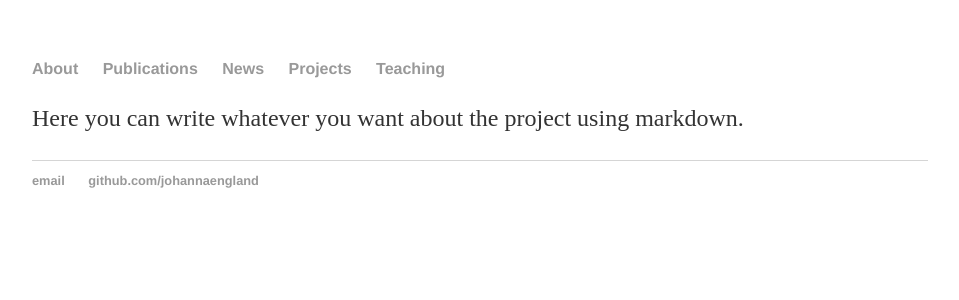
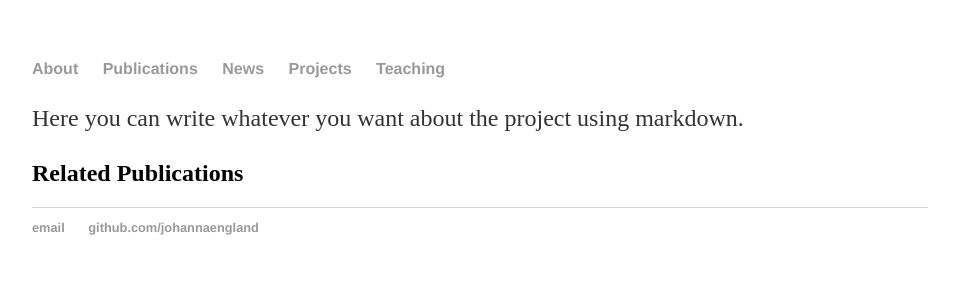
Before and after one commit to johannaengland/johannaengland.github.io, a Jekyll site: the page built from _projects/example-project.md, in a window 1280 px wide. Shown: the top 300 px of the page, without its empty margins (160-1119 px from the left). Built offline with Jekyll 4.4.1, drawn with Linux system fonts in a browser that asks for light colours.

Commit message:
Update projects.html

```diff
--- a/_layouts/projects.html
+++ b/_layouts/projects.html
@@ -21,6 +21,13 @@
 
     </div><!-- /.container -->
 
+    <h2>Related Publications</h2>
+    <ul>
+    {% for publication in site.publication %}
+        <li>{{ publication }}</li>
+    {% endfor %}
+    </ul>
+
     <footer>
         <ul>
             <li><a href="mailto:england@campus.tu-berlin.de">email</a></li>
```
